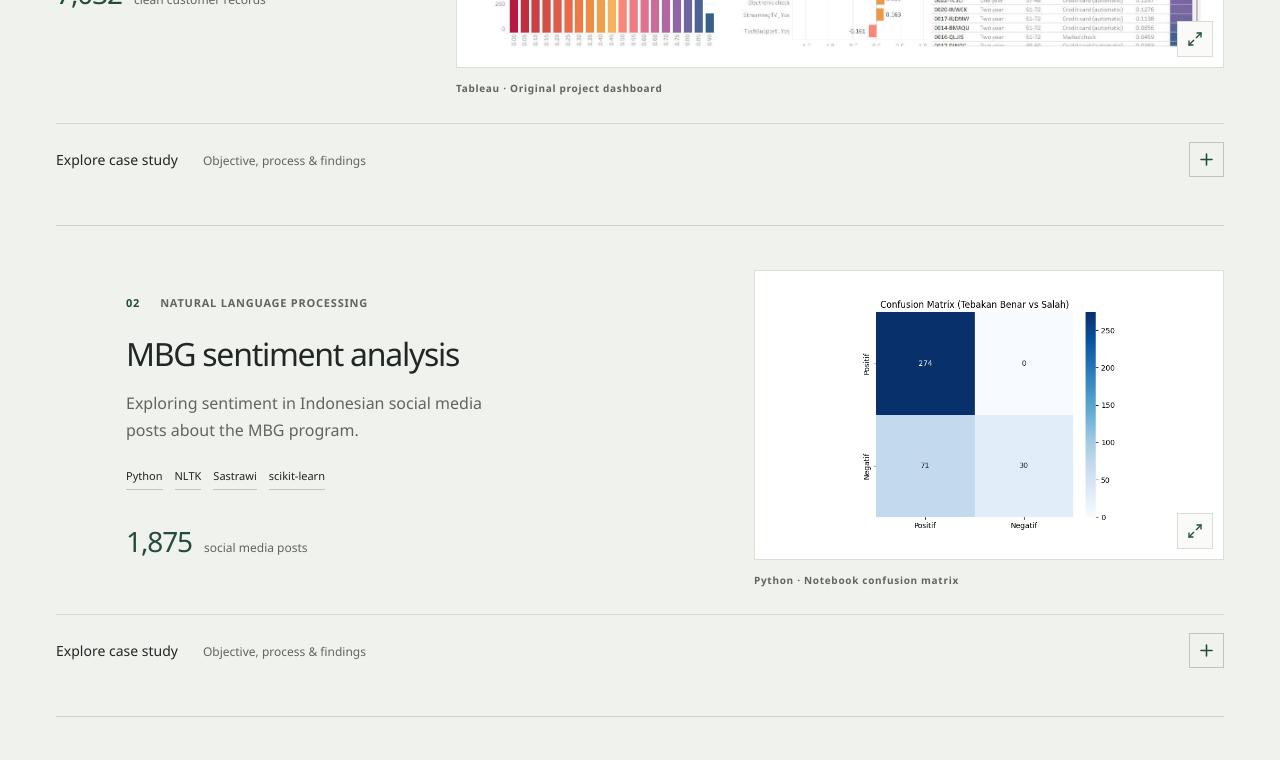
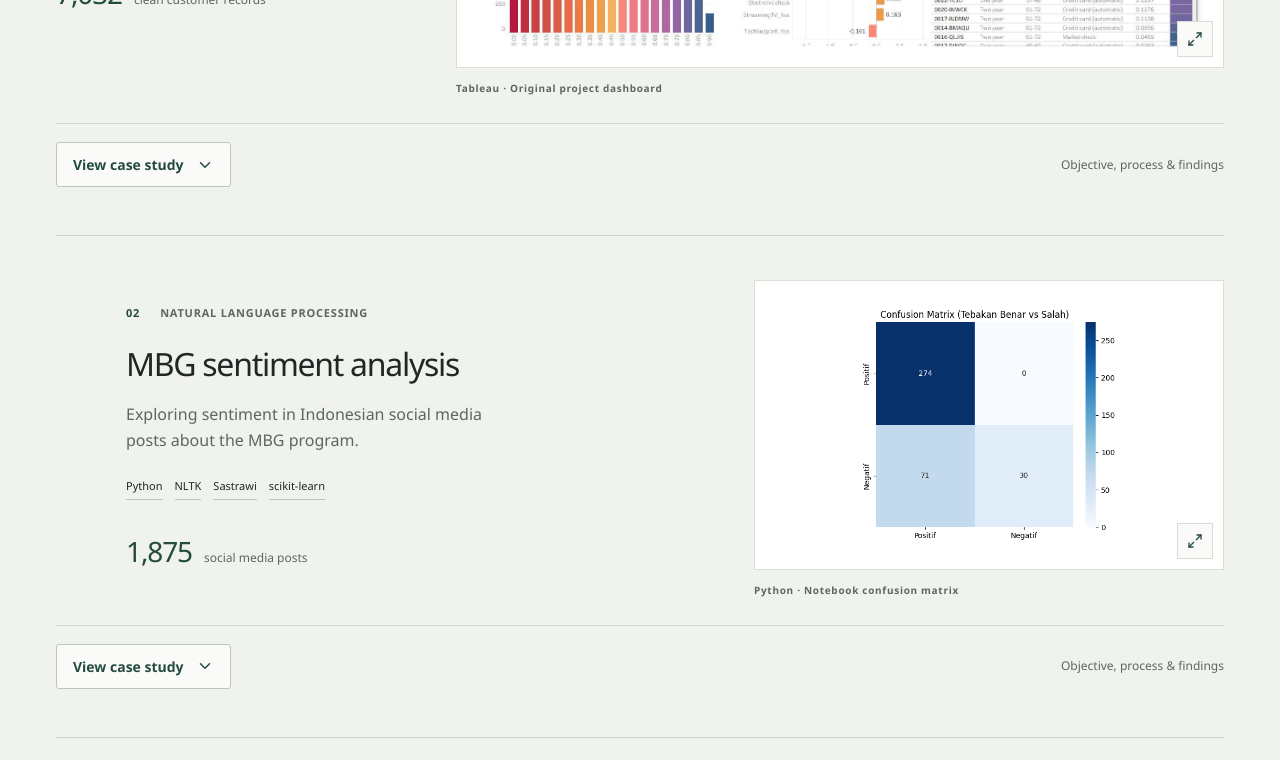
Before and after one commit to revxx26/portofolio_website_revaldy_arrahman, a Next.js app: page / in a window 1280 px wide. Shown: the part 2100-2860 px from the top of the page. Built offline with nearby package versions, Linux system fonts and the light colour scheme.

Commit message:
Update Site source

```diff
--- a/app/globals.css
+++ b/app/globals.css
@@ -111,11 +111,14 @@ h2 { font-size:clamp(29px,3vw,40px); font-weight:500; line-height:1.2; letter-sp
 .case-study { margin-top:26px; }
 .case-study summary { display:flex; justify-content:space-between; gap:20px; align-items:center; cursor:pointer; padding:18px 0; border-top:1px solid #d4dad0; font-size:14px; list-style:none; }
 .case-study summary::-webkit-details-marker { display:none; }
-.summary-sub { margin-left:25px; font-size:12px; color:var(--muted); }
-.disclosure-icon { border:1px solid #bdc8b6; padding:7px; color:var(--accent); }
-.disclosure-icon .minus { display:none; }
-.case-study[open] .disclosure-icon .minus { display:block; }
-.case-study[open] .disclosure-icon .plus { display:none; }
+.summary-sub { font-size:12px; color:var(--muted); }
+.case-toggle { display:inline-flex; align-items:center; gap:12px; min-height:44px; padding:10px 16px; border:1px solid #bdc8b6; border-radius:3px; color:var(--accent); background:var(--paper); font-weight:600; transition:background .18s,border-color .18s; }
+.case-chevron { flex-shrink:0; transition:transform .18s; }
+.case-label-open { display:none; }
+.case-study[open] .case-label-closed { display:none; }
+.case-study[open] .case-label-open { display:inline; }
+.case-study[open] .case-chevron { transform:rotate(180deg); }
+.case-study summary:hover .case-toggle { background:#e2e8dc; border-color:#8e9e82; }
 .case-study summary:hover { color:var(--accent); }
 .case-content { padding:24px 35px 30px; background:var(--paper); border-top:1px solid var(--line); }
 .case-top { display:grid; grid-template-columns:1fr 1fr; gap:50px; }
--- a/components/sections.tsx
+++ b/components/sections.tsx
@@ -1,5 +1,5 @@
 import Image from "next/image";
-import { Download, Plus, Minus, Maximize2, Mail, Github, Linkedin, Database, Bot } from "lucide-react";
+import { Download, ChevronDown, Maximize2, Mail, Github, Linkedin, Database, Bot } from "lucide-react";
 import { profile, projects, skills } from "@/content/portfolio";
 
 function SectionHeading({ number, label, title, description }: { number: string; label: string; title: string; description?: string }) {
@@ -19,7 +19,7 @@ export function Projects() {
     <div className="project-list">{projects.map((project, index) => <article className={`project project-${index + 1}`} key={project.id} id={project.id}>
       <div className="project-overview"><div className="project-copy"><div className="project-category mono"><span>{project.number}</span>{project.category}</div><h3>{project.title}</h3><p>{project.description}</p><ul className="tool-list" aria-label="Project tools">{project.tools.map(tool => <li key={tool}>{tool}</li>)}</ul><div className="project-stat"><strong>{project.metric}</strong><span>{project.metricLabel}</span></div></div>
       <figure className={`project-figure ${index === 0 ? "dashboard-figure" : "analysis-figure"}`}><a href={project.image} target="_blank" rel="noreferrer" aria-label={`View full-size ${project.title} figure`} className="figure-link"><div className="figure-image"><Image src={project.image} alt={project.imageAlt} width={index === 0 ? 1597 : index === 1 ? 494 : 642} height={index === 0 ? 888 : index === 1 ? 451 : 475} sizes="(max-width: 760px) 100vw, 65vw"/></div><span className="figure-expand"><Maximize2 size={16}/><span className="sr-only">View full size</span></span></a><figcaption className="mono">{project.figureLabel}</figcaption></figure></div>
-      <details className="case-study"><summary><span>Explore case study<span className="summary-sub">Objective, process &amp; findings</span></span><span className="disclosure-icon"><Plus className="plus" size={19}/><Minus className="minus" size={19}/></span></summary><div className="case-content"><div className="case-top"><div><h4>01 / The question</h4><p>{project.objective}</p></div><div><h4>02 / The data</h4><p>{project.source}</p></div></div><div className="case-process"><h4>03 / The process</h4><ol>{project.process.map((step, stepIndex) => <li key={step}><span className="mono">0{stepIndex + 1}</span><p>{step}</p></li>)}</ol></div><div className="case-top"><div><h4>04 / The output</h4><p>{project.output}</p></div><div><h4>05 / The findings</h4><p>{project.insight}</p></div></div><div className="case-limitation"><h4>Reading the results carefully</h4><p>{project.limitation}</p></div>{project.additionalImages.map(figure => <figure className="additional-figure" key={figure.src}><a href={figure.src} target="_blank" rel="noreferrer" aria-label={`View full-size ${figure.caption}`}><Image src={figure.src} alt={figure.alt} width={950} height={figure.src.includes("evaluation") ? 178 : 324} sizes="(max-width: 760px) 100vw, 800px"/></a><figcaption>{figure.caption}</figcaption></figure>)}</div></details>
+      <details className="case-study"><summary><span className="case-toggle"><span className="case-label-closed">View case study</span><span className="case-label-open">Close case study</span><ChevronDown className="case-chevron" size={18} aria-hidden="true"/></span><span className="summary-sub">Objective, process &amp; findings</span></summary><div className="case-content"><div className="case-top"><div><h4>01 / The question</h4><p>{project.objective}</p></div><div><h4>02 / The data</h4><p>{project.source}</p></div></div><div className="case-process"><h4>03 / The process</h4><ol>{project.process.map((step, stepIndex) => <li key={step}><span className="mono">0{stepIndex + 1}</span><p>{step}</p></li>)}</ol></div><div className="case-top"><div><h4>04 / The output</h4><p>{project.output}</p></div><div><h4>05 / The findings</h4><p>{project.insight}</p></div></div><div className="case-limitation"><h4>Reading the results carefully</h4><p>{project.limitation}</p></div>{project.additionalImages.map(figure => <figure className="additional-figure" key={figure.src}><a href={figure.src} target="_blank" rel="noreferrer" aria-label={`View full-size ${figure.caption}`}><Image src={figure.src} alt={figure.alt} width={950} height={figure.src.includes("evaluation") ? 178 : 324} sizes="(max-width: 760px) 100vw, 800px"/></a><figcaption>{figure.caption}</figcaption></figure>)}</div></details>
     </article>)}</div>
     <div className="project-source"><span className="mono">PROJECT SOURCE</span><a href="/documents/portfolio-slides/Revaldy_Arrahman_Portfolio.pptx" download><Download size={16}/>Download the portfolio deck</a></div></div>
   </section>;
```
